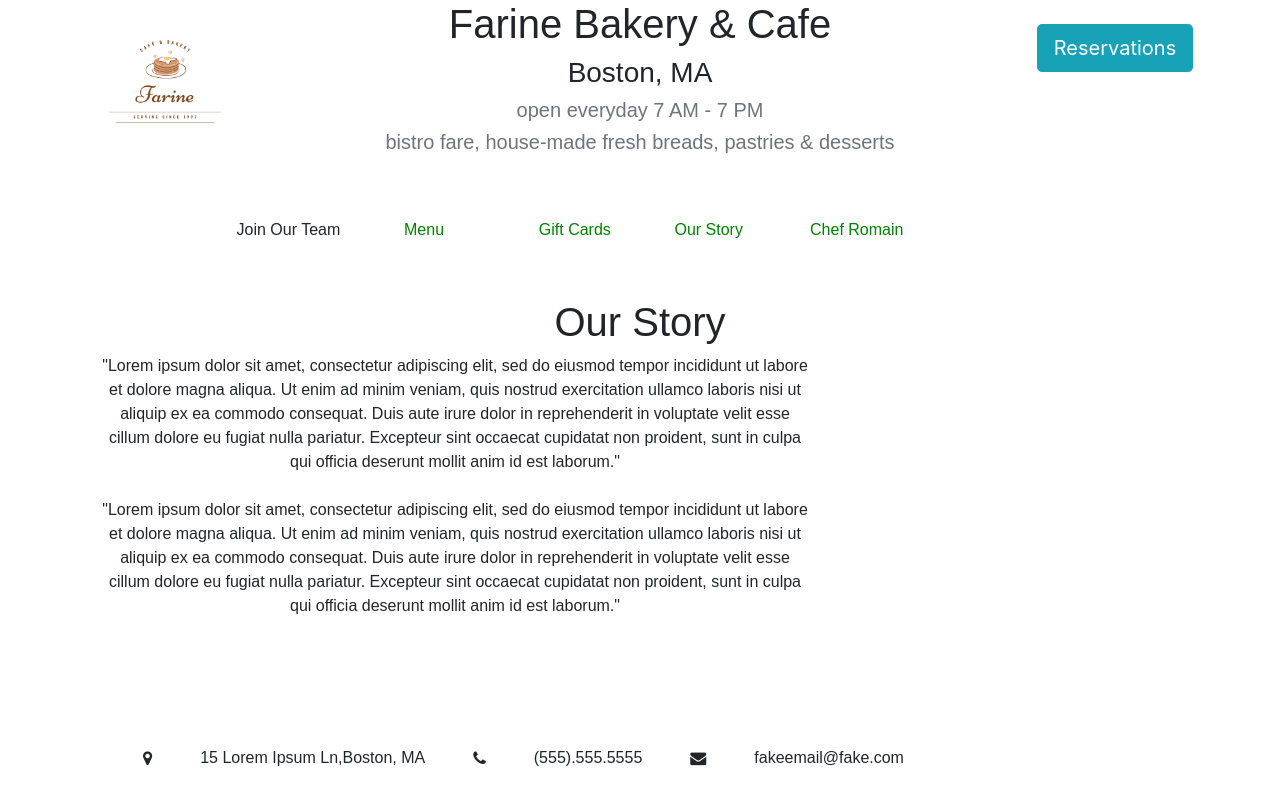
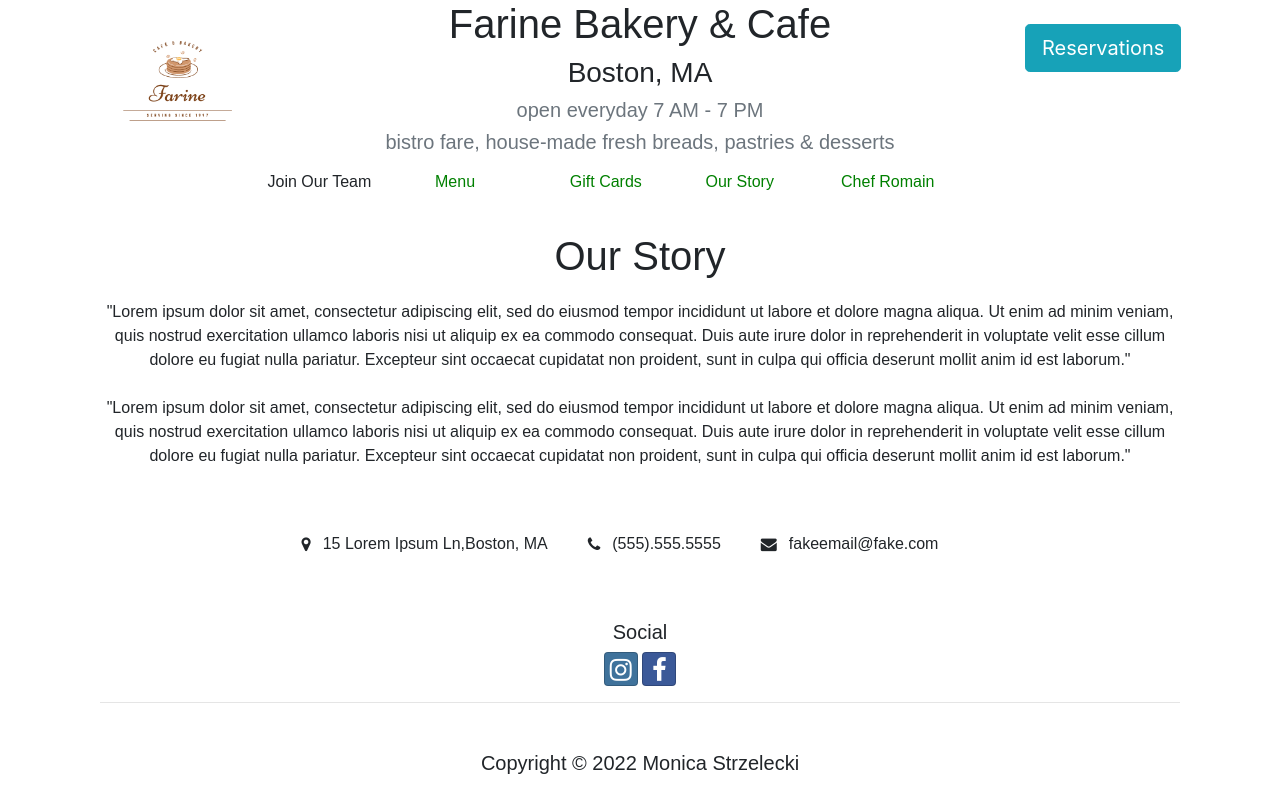
Before and after one commit to mjstrz/farine-react, a React (Create React App) app: page /about in a window 1280 px wide. Shown: the top 800 px of the page. Built offline with nearby package versions, Linux system fonts and the light colour scheme.

Commit message:
removed bootstrap columns from contact-footer and Our Story <p>

```diff
--- a/src/components/About.js
+++ b/src/components/About.js
@@ -4,9 +4,9 @@ import ReactDOM from 'react-dom';
 export default function About() {
     return (
       <div className='container'>
-          <h1>Our Story</h1>
+          <h1 className='about-header'>Our Story</h1>
 
-          <p className='col-8 md-6 sm-3'>"Lorem ipsum dolor sit amet, consectetur adipiscing elit, sed do eiusmod tempor incididunt ut labore et dolore
+          <p>"Lorem ipsum dolor sit amet, consectetur adipiscing elit, sed do eiusmod tempor incididunt ut labore et dolore
             magna aliqua. Ut enim ad minim veniam, quis nostrud exercitation ullamco laboris nisi ut aliquip ex ea commodo
             consequat. Duis aute irure dolor in reprehenderit in voluptate velit esse cillum dolore eu fugiat nulla
             pariatur. Excepteur sint occaecat cupidatat non proident, sunt in culpa qui officia deserunt mollit anim id est
--- a/src/components/Footer.js
+++ b/src/components/Footer.js
@@ -5,22 +5,23 @@ import {SocialMediaButtons, SocialButtonsContainer} from 'react-social-media-but
 
 
 export default function Footer() {
+    const year = new Date().getFullYear();
     return(
 
-            <div className="container">
+            <div className='container'>
                 {/* <div className="row row-content"> */}
                     {/* <div className="col col-md-2">
 
                     </div> */}
 
-                    <div className="contact col-lg-10 col-md-6 col-sm-2">
-                        <div className='row row-content'>
+                    <div className="contact">
+                        {/* <div className='row row-content'> */}
                         <ul className='contact-footer'>
                             <i class="fa fa-map-marker"></i><li>15 Lorem Ipsum Ln,Boston, MA</li>
                             <i class="fa fa-phone"></i><li>(555).555.5555 </li>
                             <i class="fa fa-envelope"></i><li>fakeemail@fake.com</li>
                         </ul>
-                        </div>
+                        {/* </div> */}
                     </div>
                 {/* </div> */}
 
@@ -30,9 +31,11 @@ export default function Footer() {
                     <a className="btn btn-social-icon btn-facebook" href="http://www.facebook.com/"><i className="fa fa-facebook" /></a>{' '}
                 </section>
 
+            <hr />
+
                 <footer className='site-footer'>
                     <h5>
-                    Copyright &copy; 2021 Monica Strzelecki
+                    Copyright &copy; {year} Monica Strzelecki
                     </h5>
                 </footer>
                 </div>
--- a/src/components/Giftcard.js
+++ b/src/components/Giftcard.js
@@ -6,7 +6,7 @@ export default function Giftcard() {
     return (
       <div className='container'>
         <div className='giftcard'>
-          <h1>Buy a giftcard!</h1>
+          <h1 className='giftcard-header'>Buy a giftcard!</h1>
 
           <p className='col-8 md-6 sm-3'>"Lorem ipsum dolor sit amet, consectetur adipiscing elit, sed do eiusmod tempor incididunt ut labore et dolore
             magna aliqua. Ut enim ad minim veniam, quis nostrud exercitation ullamco laboris nisi ut aliquip ex ea commodo
--- a/src/components/Home.js
+++ b/src/components/Home.js
@@ -7,25 +7,25 @@ export default function Home() {
     return(
         <div className="Directory align-items-center">
             <div className="row">
-            <Card className="col-6">
+            <Card className="col-5">
                     <CardImg src="img/OrderOnline.jpeg" alt="Order Online" />
                     <CardImgOverlay>
                        <Link to='/menu'><CardTitle>Order Online</CardTitle></Link>
                 </CardImgOverlay>
             </Card>
-            <Card className="col-6">
+            <Card className="col-5">
                     <CardImg src="img/GiftCard.jpeg" alt="Gift Cards" />
                     <CardImgOverlay>
                     <Link to='/giftcard'><CardTitle >Gift Cards</CardTitle></Link>
                 </CardImgOverlay>
             </Card>
-            <Card className="col-6">
+            <Card className="col-5">
                     <CardImg src="img/EventOrdering.jpg" alt="Order Online" />
                     <CardImgOverlay>
                         <CardTitle>Event Ordering</CardTitle>
                 </CardImgOverlay>
             </Card>
-            <Card className="col-6">
+            <Card className="col-5">
                     <CardImg src="img/BakeAtHome2.jpeg" alt="Bake at Home" />
                     <CardImgOverlay>
                         <CardTitle>Bake at Home</CardTitle>
--- a/src/components/Main.js
+++ b/src/components/Main.js
@@ -11,7 +11,7 @@ import { BrowserRouter, Switch, Route, Redirect, withRouter } from 'react-router
 
 export default function Main() {
     return (
-        <div>
+        <div className='container'>
             <Header />
             <Navigation />
                 <Switch>
--- a/src/components/chefRomain.js
+++ b/src/components/chefRomain.js
@@ -3,7 +3,7 @@ import React from 'react';
 export default function Romain() {
     return(
         <div>
-            <h1>Bonjour...je m'appelle Romain...</h1>
+            <h1 className='romain-header'>Bonjour...je m'appelle Romain...</h1>
             <h2>Tu vas plus apprender sur moi dans l'avenir proche...</h2>
         </div>
     )
--- a/src/index.css
+++ b/src/index.css
@@ -17,31 +17,43 @@ h1, h3, h5, p, li {
   font-family: 'Outfit', sans-serif;
 }
 
-.container, p {
+.giftcard-header, .about-header, .romain-header {
+  margin-top: 0.75em;
+  margin-bottom: 0.5em;
+}
+
+.giftcard p {
+  align-items:stretch
+}
+
+.container {
   display: 'flex';
   justify-content: 'center';
   align-items: 'center';
   text-align: center;
+  flex-wrap: wrap;
   /* padding: 50px 50px; */
 }
 
 .site-footer, .contact {
   display: flex;
-  align-items: center;
-  padding-top: 3em;
+  /* align-items: center;  */
+  padding: 2em;
   justify-content: center;
 }
 
 .contact-footer {
   list-style-type: none;
   display: flex;
-  justify-content: center;
+  /* justify-content: center; */
   align-items: center;
   padding: 1em;
+  justify-content: space-between;
 }
 
 li {
-  padding: 3em;
+  padding-left: 0.75em;
+  padding-right: 2.5em;
   align-items: center;
 }
 
```
